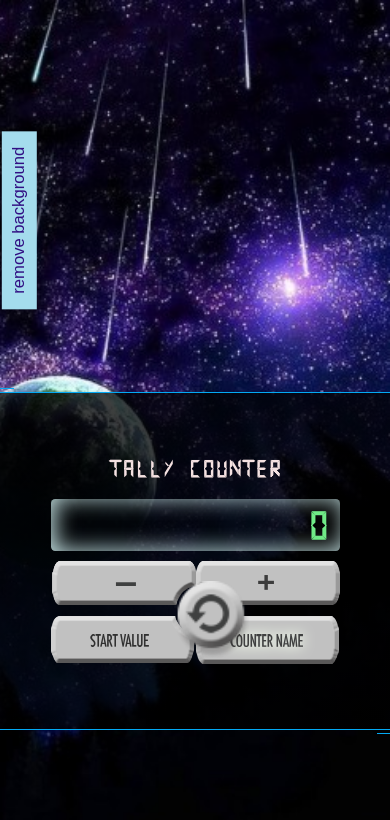
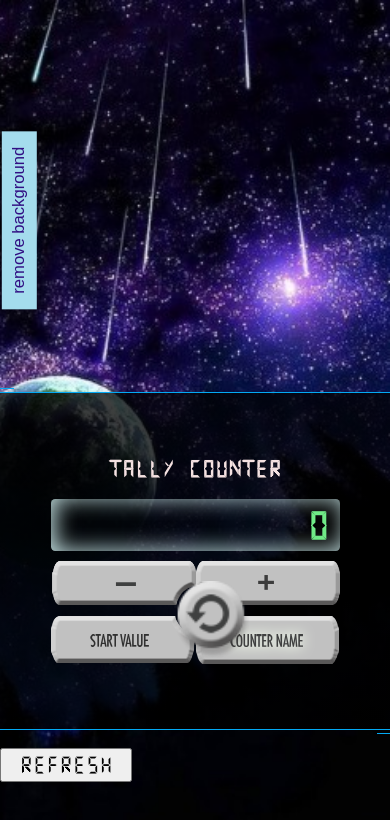
Before and after one commit to omarpervezz/countdownnumber, a plain HTML site: page index.html in a window 390 px wide. Drawn offline with nearby package versions, Linux system fonts and the light colour scheme; files whose address does not match are found by name.

Commit message:
I have done the work

```diff
--- a/css/custom css/style.css
+++ b/css/custom css/style.css
@@ -150,7 +150,15 @@ body {
 	border: none;
 	top: 24%;
 }
-
+#refres{
+    padding: .4rem 1.7rem;
+    font-size: 1.6rem;
+    font-family: Digital;
+    cursor: pointer;
+    position: absolute;
+    left: 0;
+    bottom: 0;
+}
 @media(max-width:550px) {
 	body {
 		height: 100vh;
@@ -168,4 +176,7 @@ body {
 		left: calc(var(--primary-width) * 0.433);
 		top: calc(var(--primary-width) * 0.46);
 	}
+    #refres{
+        bottom: 6rem;
+    }
 }
--- a/index.html
+++ b/index.html
@@ -13,6 +13,7 @@
    </head>
    <body>
       <h1 class="result-output top-value"></h1>
+      <button id="refres">refresh</button>
       <button id="changeTheme">remove background</button>
       <!---count down box-->
       <div class="main-box fancy-border">
--- a/js/custom js/app.js
+++ b/js/custom js/app.js
@@ -7,7 +7,7 @@ const decrementValue = document.querySelector('.decrement');
 const resetValue = document.querySelector('.reset-item');
 const currentValue = document.querySelectorAll('.result-output'),
    topValue = document.querySelector('.top-value'),
-   mainBox = document.querySelector('.main-box');
+   mainBox = document.querySelector('.main-box'), refreshBtn = document.querySelector('#refres');
 const changeTheme = document.querySelector('#changeTheme');
 let initialValue = 0,
    white = '#fff',
@@ -103,4 +103,7 @@ changeTheme.addEventListener('click', () => {
 
 window.addEventListener('load', () => {
    changeImg();
+   refreshBtn.addEventListener('click', () => {
+    location.reload();
+   })
 });
```
